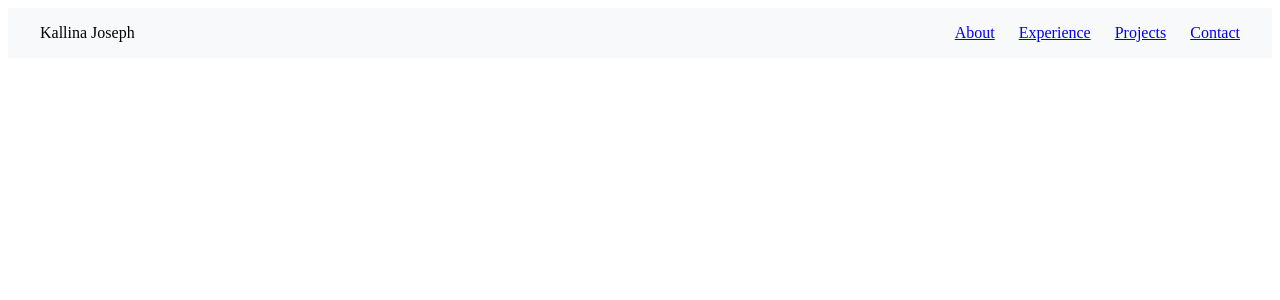
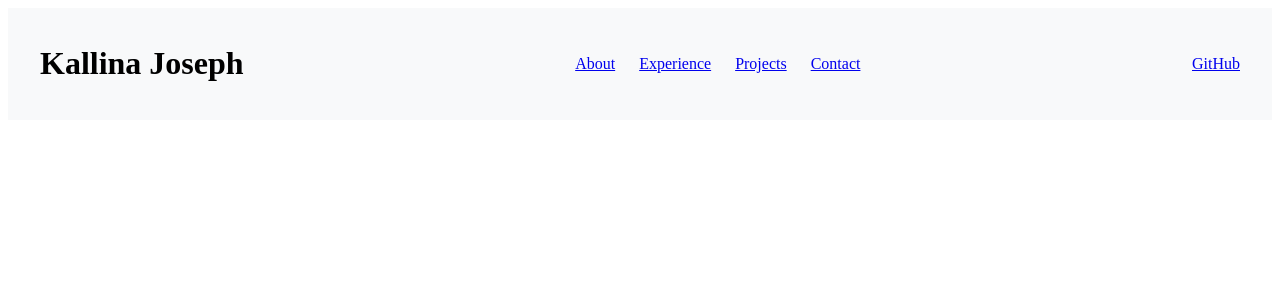
Before and after one commit to Kallina-source/portfolio-site, a React (Vite) app: page / in a window 1280 px wide. Shown: the top 300 px of the page. Built offline with nearby package versions, Linux system fonts and the light colour scheme.

Commit message:
Add GitHub link to navbar

```diff
--- a/src/components/Navbar.jsx
+++ b/src/components/Navbar.jsx
@@ -2,16 +2,16 @@
 export default function Navbar() {
   return (
     <header>
-      <nav>Kallina Joseph</nav>
+      <h1>Kallina Joseph</h1>
       <nav>
         <div className="nav-links">
         <a href="#about">About</a>
-
         <a href="#experience">Experience</a>
         <a href="#projects">Projects</a>
         <a href="#contact">Contact</a>
       </div>
     </nav>
+    <a href="https://github.com/Kallina-source">GitHub</a>
     </header>
   );
 }
```
